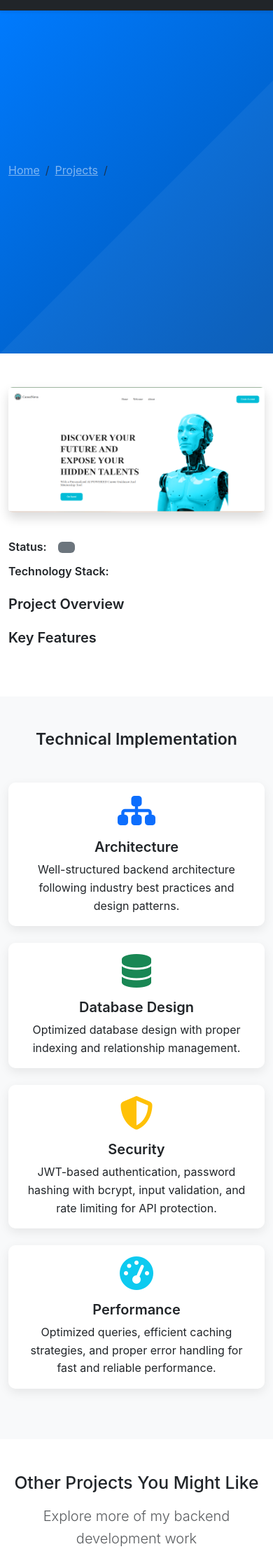
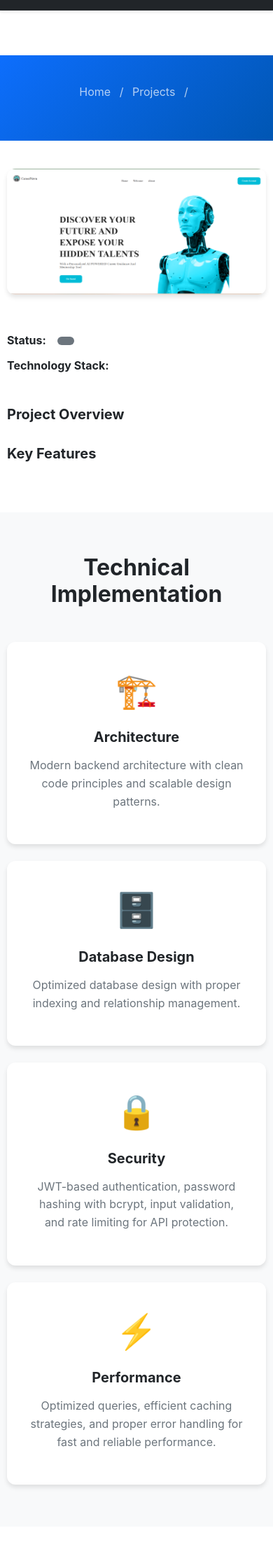
Before and after one commit to Taiwosamuel8364/portfolio, a Node server app: template views/project-detail.ejs in a window 390 px wide. Shown: the part 61-2274 px from the top of the page at 70% size. Run offline with Node 20, Linux system fonts and the light colour scheme; the template is opened without the code that fills it, so the values that code supplies are empty; some libraries are stand-ins or nearby versions.

Commit message:
refactor: Enhance project detail page with responsive design, theme toggle functionality, and improved styling

```diff
--- a/views/partials/navbar.ejs
+++ b/views/partials/navbar.ejs
@@ -78,7 +78,8 @@
 /* Keep gradients and primary colors unchanged in dark mode */
 [data-theme="dark"] section[style*="linear-gradient"],
 [data-theme="dark"] section[style*="background: linear-gradient"] {
-    /* Keep original gradient backgrounds */
+    /* Preserve original gradient styling */
+    background-blend-mode: normal;
 }
 </style>
 
@@ -176,5 +177,22 @@
             mobileToggle.innerHTML = navMenu.classList.contains('show') ? '✕' : '☰';
         });
     }
+
+    // Theme toggle functionality
+    const themeToggle = document.getElementById('themeToggle');
+    const currentTheme = localStorage.getItem('theme') || 'light';
+
+    // Set initial theme
+    document.documentElement.setAttribute('data-theme', currentTheme);
+    themeToggle.innerHTML = currentTheme === 'dark' ? '☀️' : '🌙';
+
+    themeToggle.addEventListener('click', function() {
+        const currentTheme = document.documentElement.getAttribute('data-theme');
+        const newTheme = currentTheme === 'dark' ? 'light' : 'dark';
+
+        document.documentElement.setAttribute('data-theme', newTheme);
+        localStorage.setItem('theme', newTheme);
+        themeToggle.innerHTML = newTheme === 'dark' ? '☀️' : '🌙';
+    });
 });
 </script>
--- a/views/project-detail.ejs
+++ b/views/project-detail.ejs
@@ -1,84 +1,128 @@
 <%- include('partials/header') %>
 <%- include('partials/navbar') %>
 
-<div class="container-fluid p-0">
+<style>
+@media (max-width: 768px) {
+    .project-grid {
+        grid-template-columns: 1fr !important;
+        gap: 2rem !important;
+    }
+    .project-hero {
+        padding: 40px 0 !important;
+        text-align: center !important;
+    }
+    .project-hero h1 {
+        font-size: 2rem !important;
+    }
+    .project-content {
+        padding: 40px 0 !important;
+    }
+    .project-links {
+        justify-content: center !important;
+        flex-direction: column !important;
+        gap: 1rem !important;
+    }
+    .project-links a {
+        width: 100% !important;
+        max-width: 200px !important;
+        text-align: center !important;
+    }
+    .project-features {
+        grid-template-columns: 1fr !important;
+        gap: 1rem !important;
+    }
+}
+@media (max-width: 480px) {
+    .project-hero h1 {
+        font-size: 1.8rem !important;
+    }
+    .project-container {
+        padding: 0 15px !important;
+    }
+}
+</style>
+
+<div style="padding: 0; padding-top: 80px;">
     <!-- Hero Section -->
-    <section class="hero-section bg-primary text-white py-4">
-        <div class="container py-4">
-            <div class="row align-items-center">
-                <div class="col-12">
-                    <nav aria-label="breadcrumb">
-                        <ol class="breadcrumb text-white">
-                            <li class="breadcrumb-item"><a href="/" class="text-white-50">Home</a></li>
-                            <li class="breadcrumb-item"><a href="/projects" class="text-white-50">Projects</a></li>
-                            <li class="breadcrumb-item active text-white"><%= project.title %></li>
-                        </ol>
+    <section class="project-hero" style="background: linear-gradient(135deg, #0d6efd 0%, #0056b3 100%); color: white; padding: 60px 0;">
+        <div class="project-container" style="max-width: 1200px; margin: 0 auto; padding: 0 20px;">
+            <div style="margin-bottom: 1rem;">
+                <nav style="margin-bottom: 1rem;">
+                    <a href="/" style="color: rgba(255,255,255,0.7); text-decoration: none;">Home</a>
+                    <span style="color: rgba(255,255,255,0.7); margin: 0 0.5rem;">/</span>
+                    <a href="/projects" style="color: rgba(255,255,255,0.7); text-decoration: none;">Projects</a>
+                    <span style="color: rgba(255,255,255,0.7); margin: 0 0.5rem;">/</span>
+                    <span style="color: white;"><%= project.title %></span>
                 </nav>
-                    <h1 class="display-5 fw-bold mb-2" data-aos="fade-up"><%= project.title %></h1>
-                    <p class="lead mb-0" data-aos="fade-up" data-aos-delay="100"><%= project.category %></p>
-                </div>
+                <h1 style="font-size: 2.5rem; font-weight: bold; margin-bottom: 1rem;"><%= project.title %></h1>
+                <p style="font-size: 1.2rem; opacity: 0.9; margin: 0;"><%= project.category %></p>
             </div>
         </div>
     </section>
 
     <!-- Project Details -->
-    <section class="py-5">
-        <div class="container">
-            <div class="row">
+    <section class="project-content" style="padding: 80px 0;">
+        <div class="project-container" style="max-width: 1200px; margin: 0 auto; padding: 0 20px;">
+            <div class="project-grid" style="display: grid; grid-template-columns: 1fr 1fr; gap: 3rem; align-items: start;">
                 <!-- Project Image -->
-                <div class="col-lg-6 mb-4" data-aos="fade-right">
-                    <div class="project-image-container">
-                        <img src="<%= project.image %>" class="img-fluid rounded shadow" alt="<%= project.title %>"
+                <div>
+                    <div style="margin-bottom: 1.5rem;">
+                        <img src="<%= project.image %>" style="width: 100%; height: auto; border-radius: 12px; box-shadow: 0 4px 6px rgba(0,0,0,0.1);" alt="<%= project.title %>"
                              onerror="this.src='/images/project-placeholder.jpg'">
                     </div>
 
                     <!-- Project Links -->
-                    <div class="d-flex gap-3 mt-3">
+                    <div class="project-links" style="display: flex; gap: 1rem;">
                         <% if (project.githubUrl) { %>
-                            <a href="<%= project.githubUrl %>" target="_blank" class="btn btn-outline-dark">
-                                <i class="fab fa-github me-2"></i>View Code
+                            <a href="<%= project.githubUrl %>" target="_blank" style="border: 1px solid #6c757d; color: #6c757d; padding: 12px 24px; text-decoration: none; border-radius: 8px; font-weight: bold; display: flex; align-items: center; justify-content: center;">
+                                🔗 View Code
                             </a>
                         <% } %>
                         <% if (project.liveUrl) { %>
-                            <a href="<%= project.liveUrl %>" target="_blank" class="btn btn-primary">
-                                <i class="fas fa-external-link-alt me-2"></i>Live Demo
+                            <a href="<%= project.liveUrl %>" target="_blank" style="background-color: #0d6efd; color: white; padding: 12px 24px; text-decoration: none; border-radius: 8px; font-weight: bold; display: flex; align-items: center; justify-content: center;">
+                                🚀 Live Demo
                             </a>
                         <% } %>
                     </div>
                 </div>
 
                 <!-- Project Info -->
-                <div class="col-lg-6" data-aos="fade-left">
+                <div>
                     <!-- Status and Tech Stack -->
-                    <div class="mb-4">
-                        <div class="d-flex align-items-center mb-3">
-                            <h6 class="me-3 mb-0">Status:</h6>
-                            <span class="badge bg-<%= project.status === 'Completed' ? 'success' : project.status === 'In Progress' ? 'warning' : 'secondary' %> fs-6">
+                    <div style="margin-bottom: 2rem;">
+                        <div style="display: flex; align-items: center; margin-bottom: 1rem;">
+                            <h6 style="margin-right: 1rem; margin-bottom: 0; font-weight: bold;">Status:</h6>
+                            <%
+                                let statusColor = '#6c757d';
+                                if (project.status === 'Completed') statusColor = '#28a745';
+                                else if (project.status === 'In Progress') statusColor = '#ffc107';
+                            %>
+                            <span style="background-color: <%= statusColor %>; color: white; padding: 6px 12px; border-radius: 20px; font-size: 0.9rem;">
                                 <%= project.status %>
                             </span>
                         </div>
 
-                        <h6 class="mb-2">Technology Stack:</h6>
-                        <div class="tech-stack">
+                        <h6 style="margin-bottom: 1rem; font-weight: bold;">Technology Stack:</h6>
+                        <div style="display: flex; flex-wrap: wrap; gap: 0.5rem;">
                             <% project.techStack.forEach(tech => { %>
-                                <span class="badge bg-primary me-2 mb-2"><%= tech %></span>
+                                <span style="background-color: #0d6efd; color: white; padding: 6px 12px; border-radius: 20px; font-size: 0.85rem;"><%= tech %></span>
                             <% }) %>
                         </div>
                     </div>
 
                     <!-- Description -->
-                    <div class="mb-4">
-                        <h5 class="mb-3">Project Overview</h5>
-                        <p class="lead"><%= project.description %></p>
+                    <div style="margin-bottom: 2rem;">
+                        <h5 style="margin-bottom: 1rem; font-weight: bold;">Project Overview</h5>
+                        <p style="font-size: 1.1rem; line-height: 1.6; color: #495057;"><%= project.description %></p>
                     </div>
 
                     <!-- Features -->
-                    <div class="mb-4">
-                        <h5 class="mb-3">Key Features</h5>
-                        <ul class="list-unstyled">
+                    <div style="margin-bottom: 2rem;">
+                        <h5 style="margin-bottom: 1rem; font-weight: bold;">Key Features</h5>
+                        <ul style="list-style: none; padding: 0;">
                             <% project.features.forEach(feature => { %>
-                                <li class="mb-2">
-                                    <i class="fas fa-check-circle text-success me-2"></i>
+                                <li style="margin-bottom: 0.75rem; display: flex; align-items: flex-start;">
+                                    <span style="color: #28a745; margin-right: 0.75rem; font-size: 1.1rem;">✓</span>
                                     <%= feature %>
                                 </li>
                             <% }) %>
@@ -90,20 +134,18 @@
     </section>
 
     <!-- Technical Details -->
-    <section class="py-5 bg-light">
-        <div class="container">
-            <div class="row">
-                <div class="col-lg-8 mx-auto" data-aos="fade-up">
-                    <h3 class="text-center mb-5">Technical Implementation</h3>
+    <section style="padding: 80px 0; background-color: #f8f9fa;">
+        <div class="project-container" style="max-width: 1000px; margin: 0 auto; padding: 0 20px;">
+            <div style="text-align: center; margin-bottom: 3rem;">
+                <h3 style="font-size: 2rem; font-weight: bold; margin-bottom: 1rem;">Technical Implementation</h3>
+            </div>
 
-                    <div class="row">
+            <div class="project-features" style="display: grid; grid-template-columns: repeat(2, 1fr); gap: 2rem;">
                 <!-- Architecture -->
-                        <div class="col-md-6 mb-4">
-                            <div class="card h-100">
-                                <div class="card-body text-center">
-                                    <i class="fas fa-sitemap fa-3x text-primary mb-3"></i>
-                                    <h5 class="card-title">Architecture</h5>
-                                    <p class="card-text">
+                <div style="background: white; padding: 2rem; border-radius: 12px; box-shadow: 0 4px 6px rgba(0,0,0,0.1); text-align: center;">
+                    <div style="font-size: 3rem; margin-bottom: 1rem;">🏗️</div>
+                    <h5 style="font-weight: bold; margin-bottom: 1rem;">Architecture</h5>
+                    <p style="color: #6c757d; line-height: 1.6;">
                         <% if (project.title.includes('E-Commerce')) { %>
                             RESTful API architecture with modular design, middleware for authentication, and structured error handling.
                         <% } else if (project.title.includes('Chat')) { %>
@@ -111,20 +153,15 @@
                         <% } else if (project.title.includes('Task')) { %>
                             MVC architecture with role-based access control and comprehensive data validation.
                         <% } else { %>
-                                            Well-structured backend architecture following industry best practices and design patterns.
+                            Modern backend architecture with clean code principles and scalable design patterns.
                         <% } %>
                     </p>
                 </div>
-                            </div>
-                        </div>
-
                 <!-- Database -->
-                        <div class="col-md-6 mb-4">
-                            <div class="card h-100">
-                                <div class="card-body text-center">
-                                    <i class="fas fa-database fa-3x text-success mb-3"></i>
-                                    <h5 class="card-title">Database Design</h5>
-                                    <p class="card-text">
+                <div style="background: white; padding: 2rem; border-radius: 12px; box-shadow: 0 4px 6px rgba(0,0,0,0.1); text-align: center;">
+                    <div style="font-size: 3rem; margin-bottom: 1rem;">🗄️</div>
+                    <h5 style="font-weight: bold; margin-bottom: 1rem;">Database Design</h5>
+                    <p style="color: #6c757d; line-height: 1.6;">
                         <% if (project.techStack.includes('MongoDB')) { %>
                             MongoDB with Mongoose ODM for flexible document-based storage and efficient querying.
                         <% } else if (project.techStack.includes('PostgreSQL')) { %>
@@ -134,62 +171,121 @@
                         <% } %>
                     </p>
                 </div>
-                            </div>
-                        </div>
 
                 <!-- Security -->
-                        <div class="col-md-6 mb-4">
-                            <div class="card h-100">
-                                <div class="card-body text-center">
-                                    <i class="fas fa-shield-alt fa-3x text-warning mb-3"></i>
-                                    <h5 class="card-title">Security</h5>
-                                    <p class="card-text">
+                <div style="background: white; padding: 2rem; border-radius: 12px; box-shadow: 0 4px 6px rgba(0,0,0,0.1); text-align: center;">
+                    <div style="font-size: 3rem; margin-bottom: 1rem;">🔒</div>
+                    <h5 style="font-weight: bold; margin-bottom: 1rem;">Security</h5>
+                    <p style="color: #6c757d; line-height: 1.6;">
                         JWT-based authentication, password hashing with bcrypt, input validation,
                         and rate limiting for API protection.
                     </p>
                 </div>
-                            </div>
-                        </div>
 
                 <!-- Performance -->
-                        <div class="col-md-6 mb-4">
-                            <div class="card h-100">
-                                <div class="card-body text-center">
-                                    <i class="fas fa-tachometer-alt fa-3x text-info mb-3"></i>
-                                    <h5 class="card-title">Performance</h5>
-                                    <p class="card-text">
+                <div style="background: white; padding: 2rem; border-radius: 12px; box-shadow: 0 4px 6px rgba(0,0,0,0.1); text-align: center;">
+                    <div style="font-size: 3rem; margin-bottom: 1rem;">⚡</div>
+                    <h5 style="font-weight: bold; margin-bottom: 1rem;">Performance</h5>
+                    <p style="color: #6c757d; line-height: 1.6;">
                         Optimized queries, efficient caching strategies, and proper error handling
                         for fast and reliable performance.
                     </p>
                 </div>
             </div>
         </div>
-                    </div>
-                </div>
-            </div>
-        </div>
     </section>
 
     <!-- Related Projects -->
-    <section class="py-5">
-        <div class="container">
-            <div class="text-center mb-5" data-aos="fade-up">
-                <h3 class="h2 mb-3">Other Projects You Might Like</h3>
-                <p class="lead text-muted">Explore more of my backend development work</p>
+    <section style="padding: 80px 0;">
+        <div class="project-container" style="max-width: 1000px; margin: 0 auto; padding: 0 20px;">
+            <div style="text-align: center; margin-bottom: 3rem;">
+                <h3 style="font-size: 2rem; margin-bottom: 1rem;">Other Projects You Might Like</h3>
+                <p style="font-size: 1.1rem; color: #6c757d;">Explore more of my backend development work</p>
             </div>
 
-            <div class="row">
-                <div class="col-12 text-center">
-                    <a href="/projects" class="btn btn-primary btn-lg">
-                        <i class="fas fa-laptop-code me-2"></i>View All Projects
+            <div style="text-align: center;">
+                <a href="/projects" style="background-color: #0d6efd; color: white; padding: 12px 32px; text-decoration: none; border-radius: 8px; font-size: 1.1rem; margin-right: 1rem; display: inline-block; transition: background-color 0.3s ease;">
+                    💻 View All Projects
                 </a>
-                    <a href="/contact" class="btn btn-outline-primary btn-lg ms-3">
-                        <i class="fas fa-envelope me-2"></i>Discuss Your Project
+                <a href="/contact" style="border: 2px solid #0d6efd; color: #0d6efd; background-color: transparent; padding: 10px 30px; text-decoration: none; border-radius: 8px; font-size: 1.1rem; display: inline-block; transition: all 0.3s ease;">
+                    ✉️ Discuss Your Project
                 </a>
-                </div>
             </div>
         </div>
     </section>
 </div>
 
+<style>
+@media (max-width: 768px) {
+    .project-features {
+        grid-template-columns: 1fr !important;
+        gap: 1.5rem !important;
+    }
+
+    .project-container {
+        padding: 0 15px !important;
+    }
+
+    .project-hero {
+        grid-template-columns: 1fr !important;
+        gap: 2rem !important;
+        text-align: center !important;
+    }
+
+    .project-hero h1 {
+        font-size: 2rem !important;
+    }
+
+    .project-hero .tech-stack {
+        justify-content: center !important;
+    }
+
+    .project-links a {
+        display: block !important;
+        margin-bottom: 1rem !important;
+        margin-right: 0 !important;
+    }
+}
+
+@media (max-width: 480px) {
+    .project-hero h1 {
+        font-size: 1.75rem !important;
+    }
+
+    .project-container {
+        padding: 0 10px !important;
+    }
+
+    section {
+        padding: 60px 0 !important;
+    }
+}
+
+/* Dark mode styles */
+[data-theme="dark"] .project-container {
+    color: #f8f9fa;
+}
+
+[data-theme="dark"] section {
+    background-color: #212529 !important;
+}
+
+[data-theme="dark"] section:nth-child(even) {
+    background-color: #343a40 !important;
+}
+
+[data-theme="dark"] .project-features > div {
+    background-color: #343a40 !important;
+    color: #f8f9fa !important;
+}
+
+[data-theme="dark"] .project-features h5 {
+    color: #f8f9fa !important;
+}
+
+[data-theme="dark"] .project-features p {
+    color: #adb5bd !important;
+}
+</style>
+
 <%- include('partials/footer') %>
```
Lines whose indentation alone changed are shown as unchanged.
